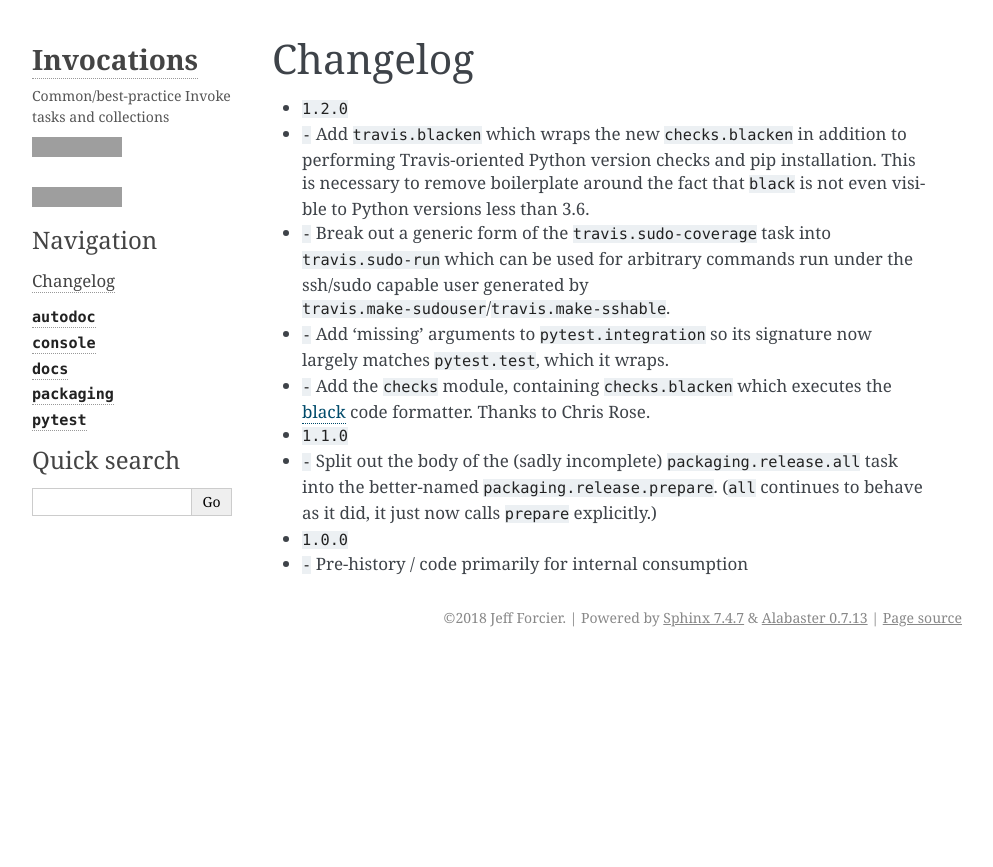
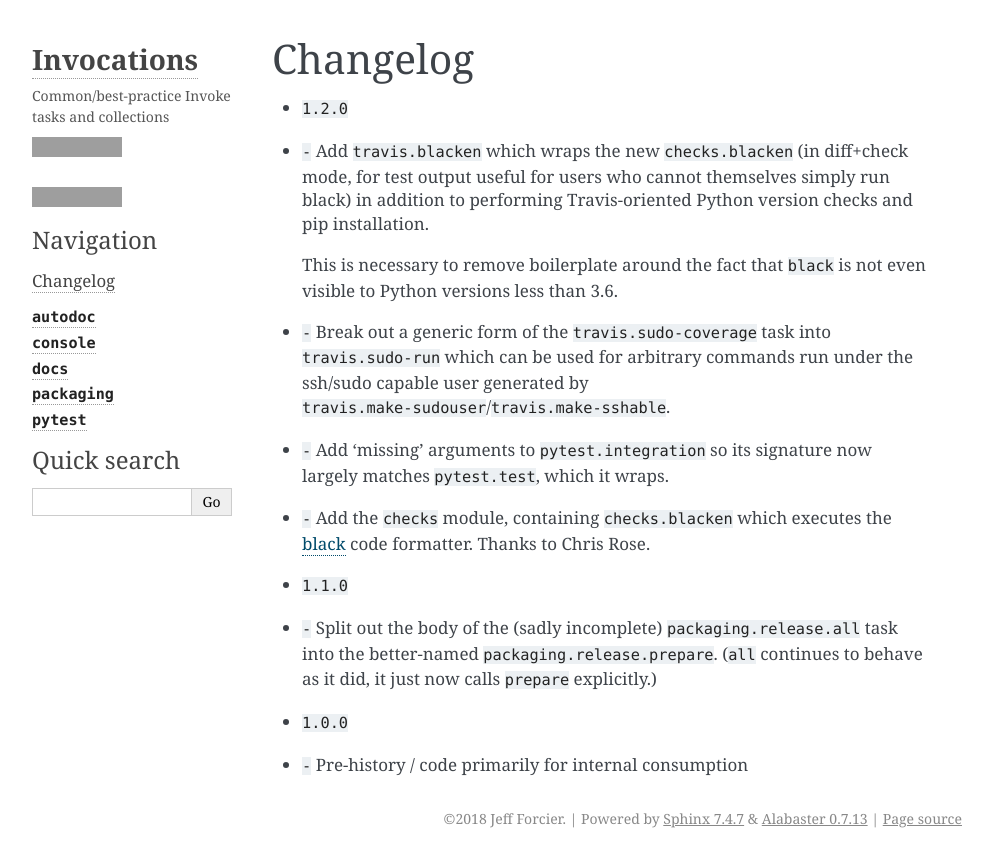
Before and after one commit to pyinvoke/invocations, a Sphinx documentation site: the page built from docs/changelog.rst, in a window 1280 px wide, cut to the strip 0-867 px from the top of the page. Shown: the whole strip, without its empty margins (148-1141 px from the left). Built offline with Sphinx 7.4.7, drawn with Linux system fonts in a browser that asks for light colours; cross-references to code outside the pages are shown as plain code; grey boxes are pictures that could not be loaded.

Commit message:
Tweak changelog re travis.blacken

```diff
--- a/docs/changelog.rst
+++ b/docs/changelog.rst
@@ -3,10 +3,13 @@ Changelog
 =========
 
 - :release:`1.2.0 <2018-05-22>`
-- :feature:`-` Add ``travis.blacken`` which wraps the new ``checks.blacken`` in
-  addition to performing Travis-oriented Python version checks and pip
-  installation. This is necessary to remove boilerplate around the fact that
-  ``black`` is not even visible to Python versions less than 3.6.
+- :feature:`-` Add ``travis.blacken`` which wraps the new ``checks.blacken``
+  (in diff+check mode, for test output useful for users who cannot themselves
+  simply run black) in addition to performing Travis-oriented Python version
+  checks and pip installation.
+
+  This is necessary to remove boilerplate around the fact that ``black`` is not
+  even visible to Python versions less than 3.6.
 - :feature:`-` Break out a generic form of the ``travis.sudo-coverage`` task
   into ``travis.sudo-run`` which can be used for arbitrary commands run under
   the ssh/sudo capable user generated by
```
